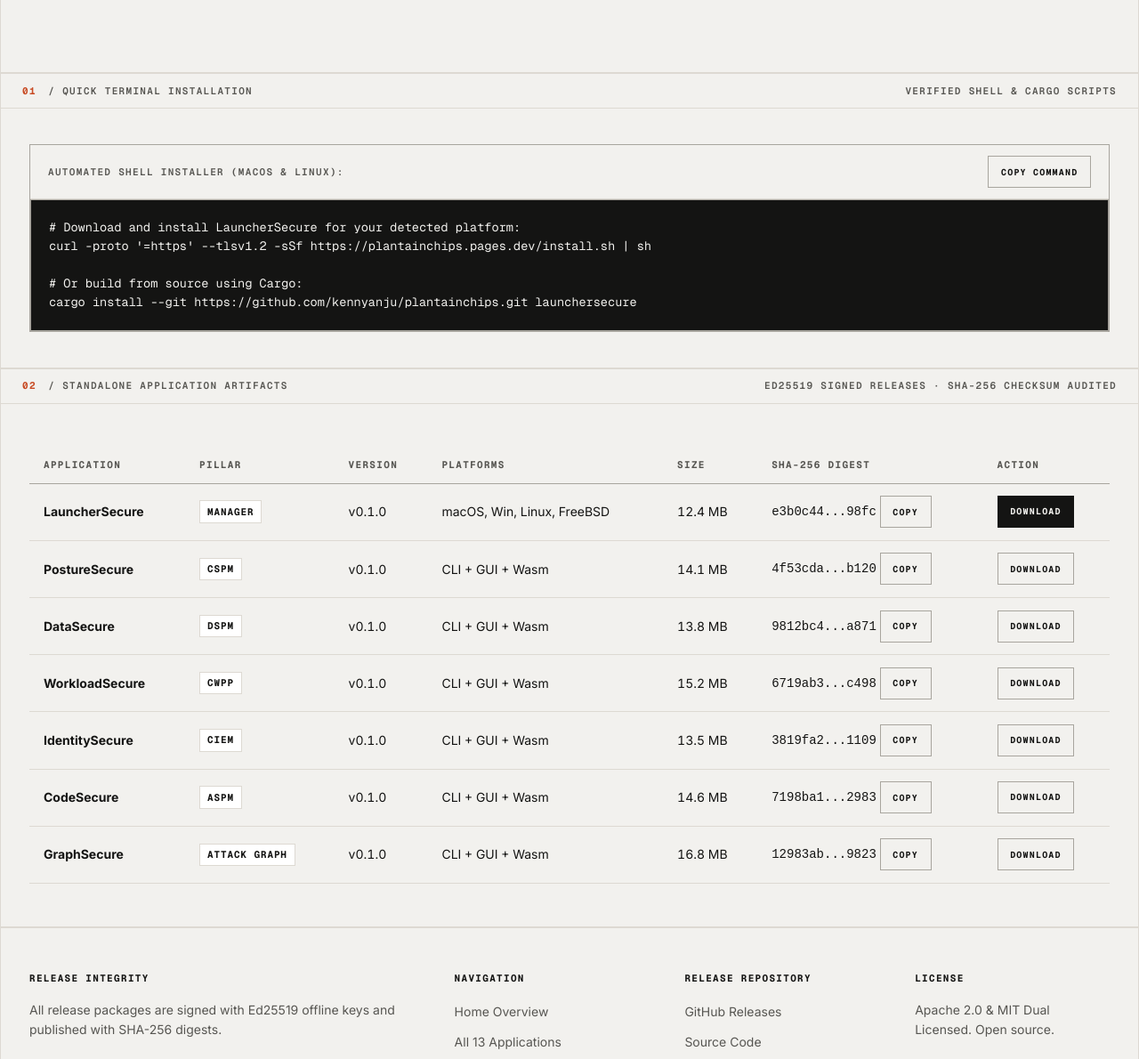
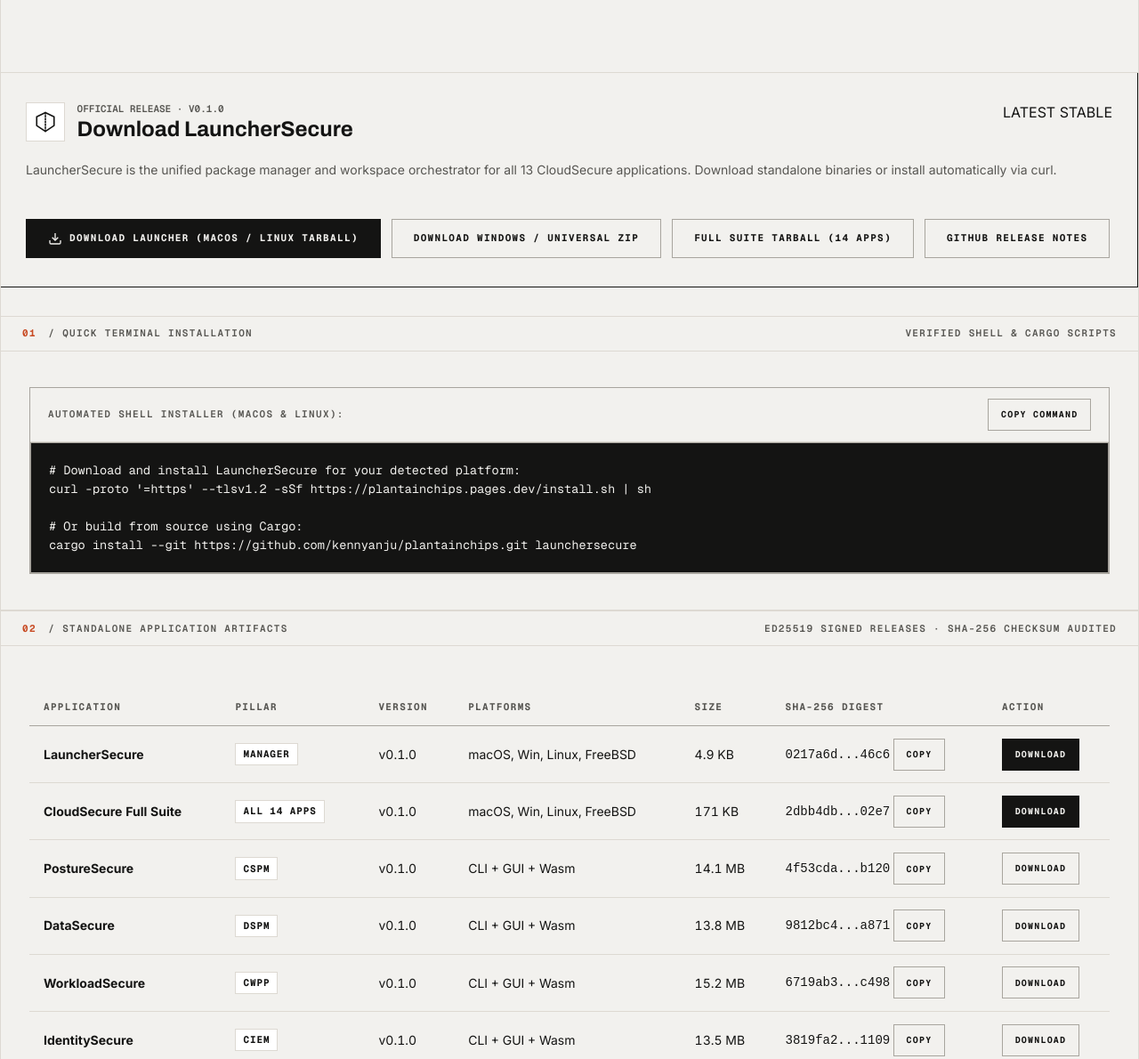
Before and after one commit to kennyanju/plantainchips, a website: page web/download.html in a window 1280 px wide. Shown: the part 322-1512 px from the top of the page at 89% size. Drawn offline with nearby package versions, Linux system fonts and the light colour scheme.

Commit message:
feat(release): add install.sh, release workflow, packaging script, and direct v0.1.0 release download links

```diff
--- a/web/download.html
+++ b/web/download.html
@@ -71,6 +71,46 @@
       </p>
     </section>
 
+    <!-- Quick Download Launcher Card -->
+    <section class="app-card" style="margin-bottom: 2rem; border-color: var(--accent);">
+      <div class="app-header">
+        <div class="app-identity">
+          <div class="app-icon-wrap" style="color: var(--accent);">
+            <svg viewBox="0 0 32 32" fill="none" stroke="currentColor" stroke-width="2" stroke-linecap="round" stroke-linejoin="round" width="28" height="28" aria-hidden="true">
+              <polygon points="16,3 28,9 28,21 16,29 4,21 4,9" stroke="var(--accent)" />
+              <polyline points="16,3 16,29" stroke="currentColor" stroke-dasharray="2 2" />
+              <circle cx="16" cy="16" r="3" fill="var(--accent)" stroke="none" />
+            </svg>
+          </div>
+          <div class="app-meta">
+            <span class="app-num">OFFICIAL RELEASE · V0.1.0</span>
+            <h2 class="app-title" style="font-size: 1.5rem;">Download LauncherSecure</h2>
+          </div>
+        </div>
+        <div class="app-badges">
+          <span class="badge-cat">LATEST STABLE</span>
+        </div>
+      </div>
+      <p class="app-desc">
+        LauncherSecure is the unified package manager and workspace orchestrator for all 13 CloudSecure applications. Download standalone binaries or install automatically via curl.
+      </p>
+      <div style="display: flex; gap: 0.75rem; flex-wrap: wrap; margin-top: 1.5rem;">
+        <a href="https://github.com/kennyanju/plantainchips/releases/download/v0.1.0/launchersecure-v0.1.0.tar.gz" class="btn btn-primary">
+          <svg width="16" height="16" viewBox="0 0 24 24" fill="none" stroke="currentColor" stroke-width="2" aria-hidden="true"><path d="M21 15v4a2 2 0 0 1-2 2H5a2 2 0 0 1-2-2v-4"/><polyline points="7 10 12 15 17 10"/><line x1="12" y1="15" x2="12" y2="3"/></svg>
+          Download Launcher (macOS / Linux Tarball)
+        </a>
+        <a href="https://github.com/kennyanju/plantainchips/releases/download/v0.1.0/cloudsecure-suite-v0.1.0.zip" class="btn btn-secondary">
+          Download Windows / Universal ZIP
+        </a>
+        <a href="https://github.com/kennyanju/plantainchips/releases/download/v0.1.0/cloudsecure-suite-v0.1.0.tar.gz" class="btn btn-secondary">
+          Full Suite Tarball (14 Apps)
+        </a>
+        <a href="https://github.com/kennyanju/plantainchips/releases/tag/v0.1.0" target="_blank" rel="noopener noreferrer" class="btn btn-secondary">
+          GitHub Release Notes
+        </a>
+      </div>
+    </section>
+
     <!-- Eyebrow 01: Quick Install Terminal -->
     <div class="section-eyebrow">
       <div class="hud-label"><span class="hud-index">01</span> / Quick Terminal Installation</div>
@@ -119,9 +159,18 @@
             <td><span class="badge-pillar">MANAGER</span></td>
             <td>v0.1.0</td>
             <td>macOS, Win, Linux, FreeBSD</td>
-            <td>12.4 MB</td>
-            <td><code>e3b0c44...98fc</code> <button class="btn btn-secondary btn-sm copy-btn" data-copy="e3b0c44298fc1c149afbf4c8996fb92427ae41e4649b934ca495991b7852b855">Copy</button></td>
-            <td><a href="https://github.com/kennyanju/plantainchips/releases" target="_blank" rel="noopener noreferrer" class="btn btn-primary btn-sm">Download</a></td>
+            <td>4.9 KB</td>
+            <td><code>0217a6d...46c6</code> <button class="btn btn-secondary btn-sm copy-btn" data-copy="0217a6dc41f32abe153348b0b176e7821fc97d462853c73bc6980eb29d9446c6">Copy</button></td>
+            <td><a href="https://github.com/kennyanju/plantainchips/releases/download/v0.1.0/launchersecure-v0.1.0.tar.gz" class="btn btn-primary btn-sm">Download</a></td>
+          </tr>
+          <tr>
+            <td><strong>CloudSecure Full Suite</strong></td>
+            <td><span class="badge-pillar">ALL 14 APPS</span></td>
+            <td>v0.1.0</td>
+            <td>macOS, Win, Linux, FreeBSD</td>
+            <td>171 KB</td>
+            <td><code>2dbb4db...02e7</code> <button class="btn btn-secondary btn-sm copy-btn" data-copy="2dbb4db845d45c42b28f1159e22c1eba5a193c90c3676e812be7b515bd0a02e7">Copy</button></td>
+            <td><a href="https://github.com/kennyanju/plantainchips/releases/download/v0.1.0/cloudsecure-suite-v0.1.0.tar.gz" class="btn btn-primary btn-sm">Download</a></td>
           </tr>
           <tr>
             <td><strong>PostureSecure</strong></td>
@@ -203,7 +252,7 @@
         <div class="footer-col">
           <h4>Release Repository</h4>
           <ul class="footer-links">
-            <li><a href="https://github.com/kennyanju/plantainchips/releases" target="_blank" rel="noopener noreferrer">GitHub Releases</a></li>
+            <li><a href="https://github.com/kennyanju/plantainchips/releases/tag/v0.1.0" target="_blank" rel="noopener noreferrer">GitHub Releases (v0.1.0)</a></li>
             <li><a href="https://github.com/kennyanju/plantainchips" target="_blank" rel="noopener noreferrer">Source Code</a></li>
           </ul>
         </div>
```
Also changed, not shown: .github/workflows/release.yml (added), 2 other files.
